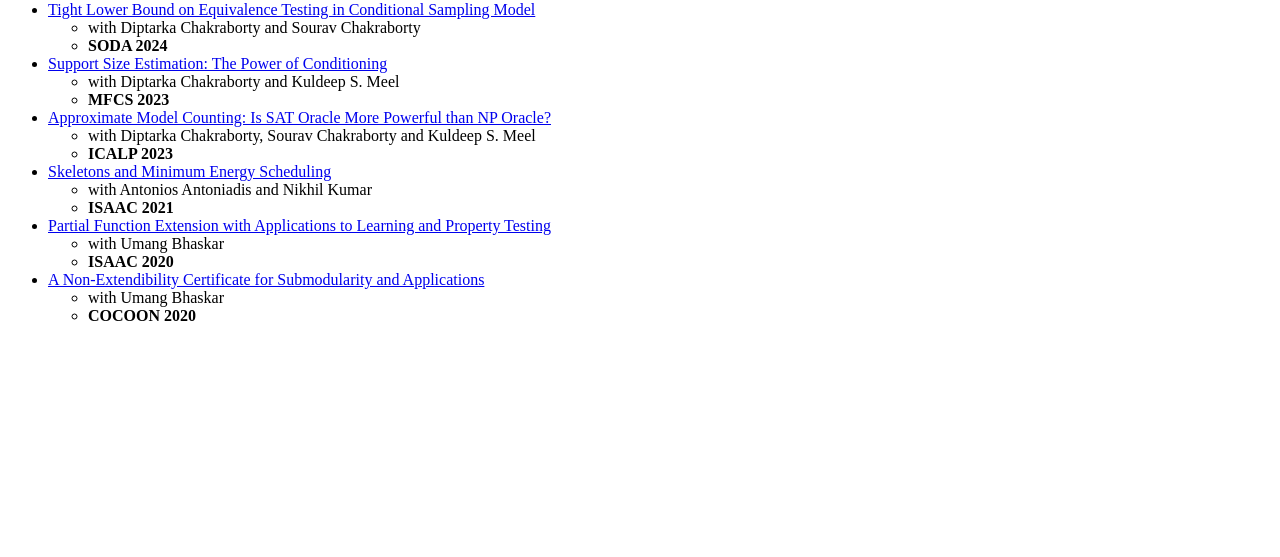
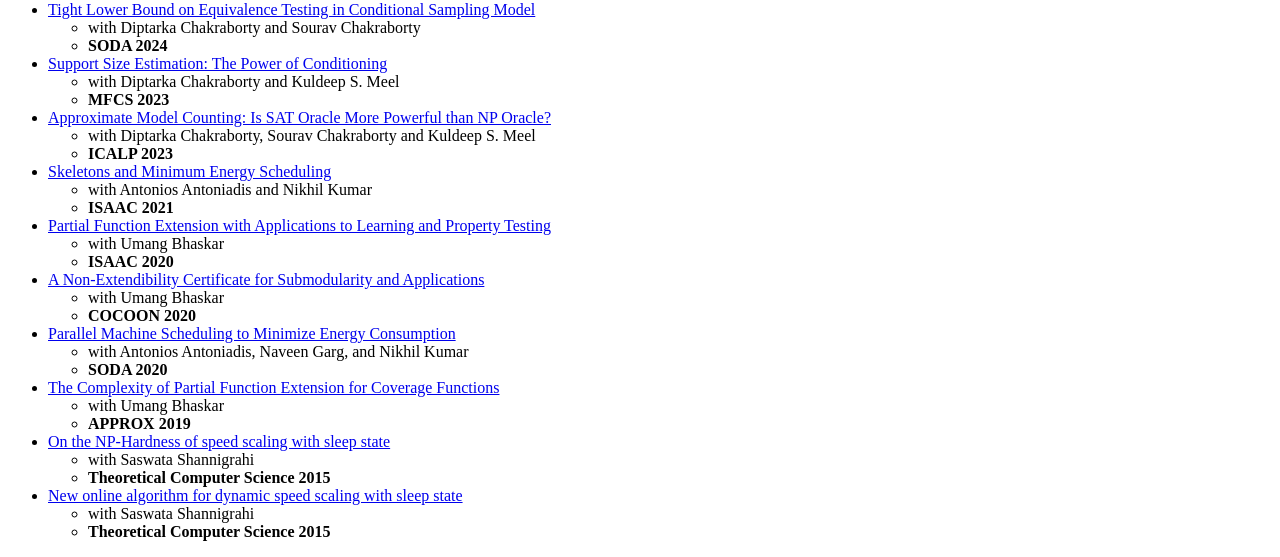
Before and after one commit to gunjankumar1024/gunjankumar1024.github.io, a plain HTML site: page index.html in a window 1280 px wide. Shown: the part 251-808 px from the top of the page. Drawn offline with Linux system fonts and the light colour scheme.

Commit message:
Update index.html

```diff
--- a/index.html
+++ b/index.html
@@ -101,6 +101,62 @@ the <a href="https://www.google.com/url?q=https%3A%2F%2Fwww.comp.nus.edu.sg%2F~t
 
     </li>
 
+
+    <li>
+    <a href="https://www.google.com/url?q=https%3A%2F%2Farxiv.org%2Fabs%2F1909.13345&sa=D">Parallel Machine Scheduling to Minimize Energy Consumption</a>
+       <ul>
+    <li>
+        with Antonios Antoniadis, Naveen Garg, and Nikhil Kumar
+    </li>
+    <li>
+        <b>SODA 2020</b>
+    </li>
+
+      </ul>
+
+    </li>
+
+<li>
+    <a href="https://www.google.com/url?q=https%3A%2F%2Farxiv.org%2Fpdf%2F1907.07230.pdf&sa=D">The Complexity of Partial Function Extension for Coverage Functions</a>
+       <ul>
+    <li>
+        with Umang Bhaskar
+    </li>
+    <li>
+        <b>APPROX 2019</b>
+    </li>
+
+      </ul>
+
+    </li>
+
+    <li>
+    <a href="https://www.google.com/url?q=https%3A%2F%2Fwww.sciencedirect.com%2Fscience%2Farticle%2Fpii%2FS0304397515005228&sa=D">On the NP-Hardness of speed scaling with sleep state</a>
+       <ul>
+    <li>
+        with Saswata Shannigrahi
+    </li>
+    <li>
+        <b>Theoretical Computer Science 2015</b>
+    </li>
+
+      </ul>
+
+    </li>
+
+    <li>
+    <a href="https://www.google.com/url?q=https%3A%2F%2Fwww.sciencedirect.com%2Fscience%2Farticle%2Fpii%2FS0304397515004995&sa=D">New online algorithm for dynamic speed scaling with sleep state</a>
+       <ul>
+    <li>
+        with Saswata Shannigrahi
+    </li>
+    <li>
+        <b>Theoretical Computer Science 2015</b>
+    </li>
+
+      </ul>
+
+    </li>
 </ul>
   </body>
 </html>
```
